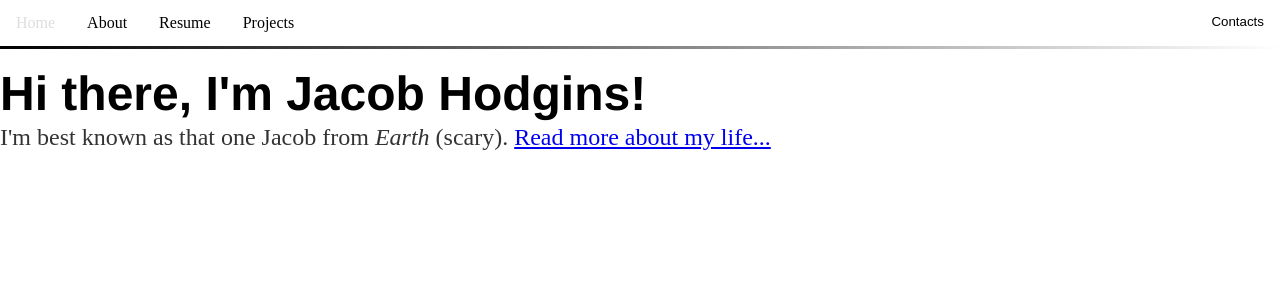
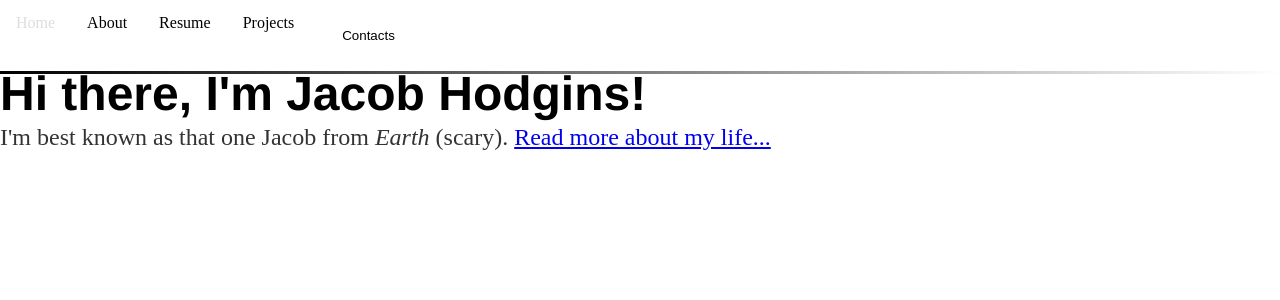
Before and after one commit to JacobHodgins/hodginsjacob, a Jekyll site: the page built from index.html, in a window 1280 px wide. Shown: the top 300 px of the page. Built offline with Jekyll 4.4.1, drawn with Linux system fonts in a browser that asks for light colours; the list of posts is cut into pages by our own code.

Commit message:
Update main.css

```diff
--- a/css/main.css
+++ b/css/main.css
@@ -15,19 +15,13 @@ nav.navbar {
 }
 
 /* styling for navbar elements */
-nav.navbar a {
+nav.navbar a, .dropdown {
   float: left;
   display: block;
   color: black;
   text-align: center;
   padding: 14px 16px;
   text-decoration: none;
-}
-
-.dropdown {
-  float: right;
-  overflow: hidden;
-  background-color: white;
 }
 
 .dropdown button.dropbtn {
```
